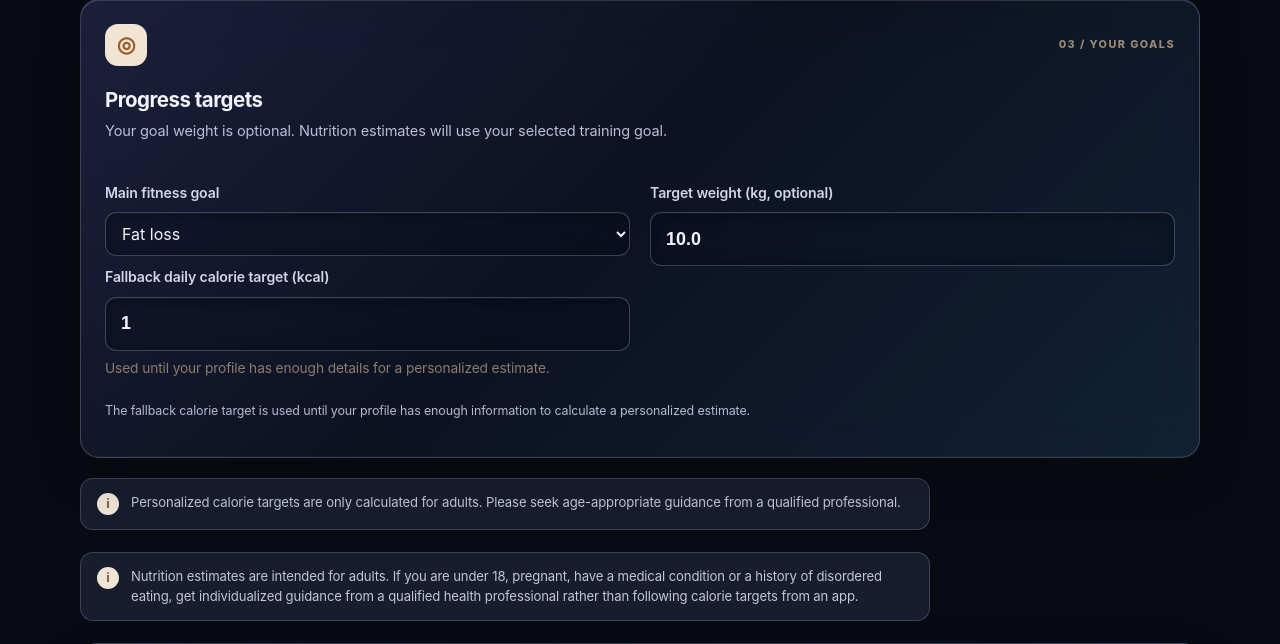
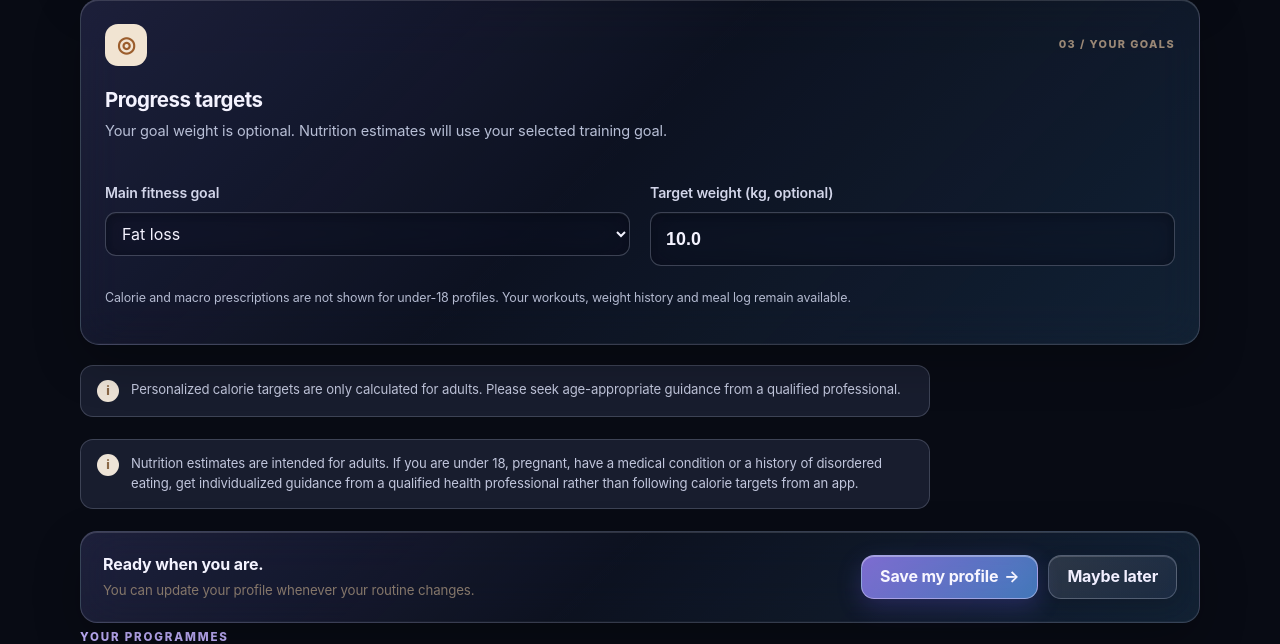
Before and after one commit to Sagar-Shahi/fitness-hub, a Django app: page /app/goals/ in a window 1280 px wide. Shown: the part 1536-2180 px from the top of the page. Run offline with Django 5.2, Linux system fonts and the light colour scheme; a user stored in the database is signed in; tables that the repository leaves empty hold one stand-in row (values such as "Sample post"); parts of the project's set-up code (start-up, migrations or seed data) failed here and were passed over; some libraries are stand-ins or nearby versions.

Commit message:
Hide fallback calorie input for under-18 profiles

```diff
--- a/templates/tracker/goals.html
+++ b/templates/tracker/goals.html
@@ -49,9 +49,15 @@
       <div class="form-grid">
         {% include 'partials/field.html' with field=form.nutrition_goal hide_required=True %}
         {% include 'partials/field.html' with field=form.target_weight_kg hide_required=True %}
+        {% if not form.instance.age or form.instance.age >= 18 %}
         {% include 'partials/field.html' with field=form.calorie_target hide_required=True %}
+        {% endif %}
       </div>
-      <p class="goal-footnote">The fallback calorie target is used until your profile has enough information to calculate a personalized estimate.</p>
+      {% if not form.instance.age or form.instance.age >= 18 %}
+      <p class="goal-footnote">The fallback calorie target is used only until an adult profile has enough information for a personalized estimate.</p>
+      {% else %}
+      <p class="goal-footnote">Calorie and macro prescriptions are not shown for under-18 profiles. Your workouts, weight history and meal log remain available.</p>
+      {% endif %}
     </article>
     {% if nutrition_plan and nutrition_plan.calories %}
     <section class="nutrition-recommendation" aria-live="polite">
```
